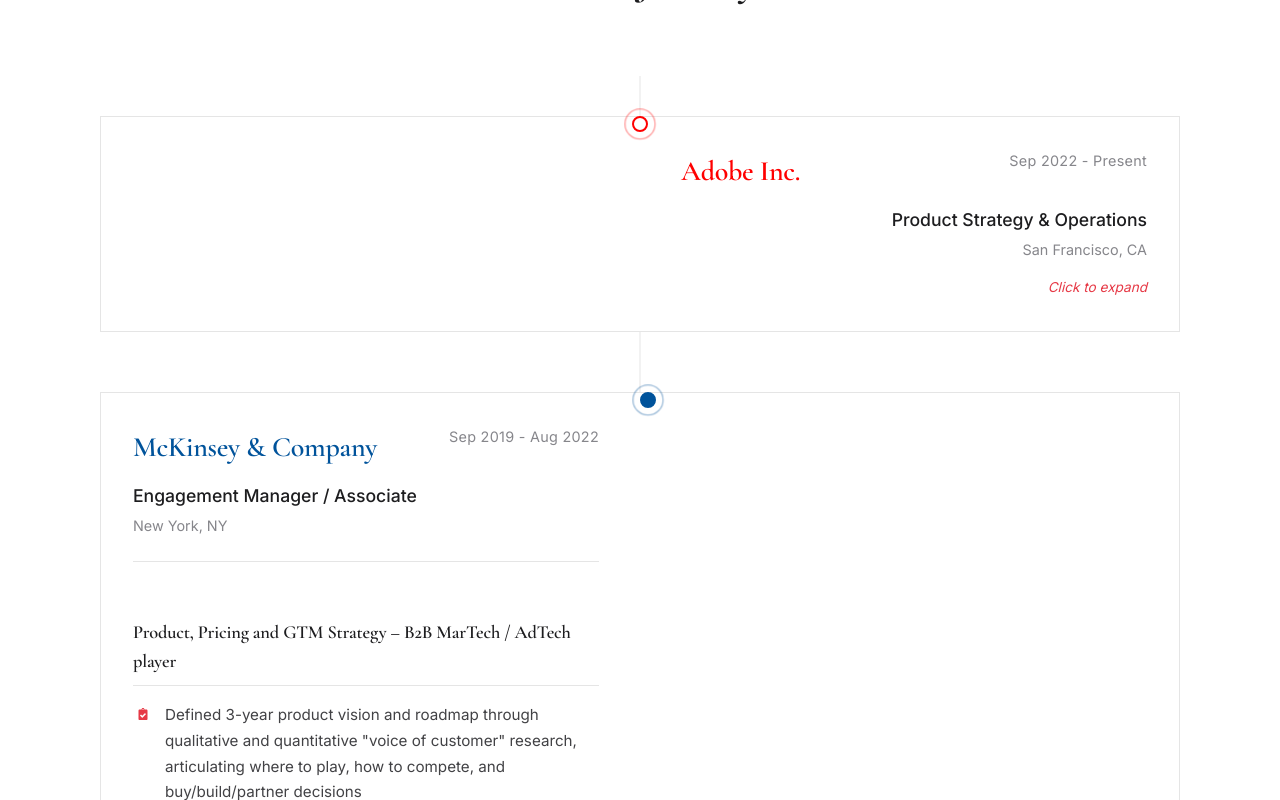
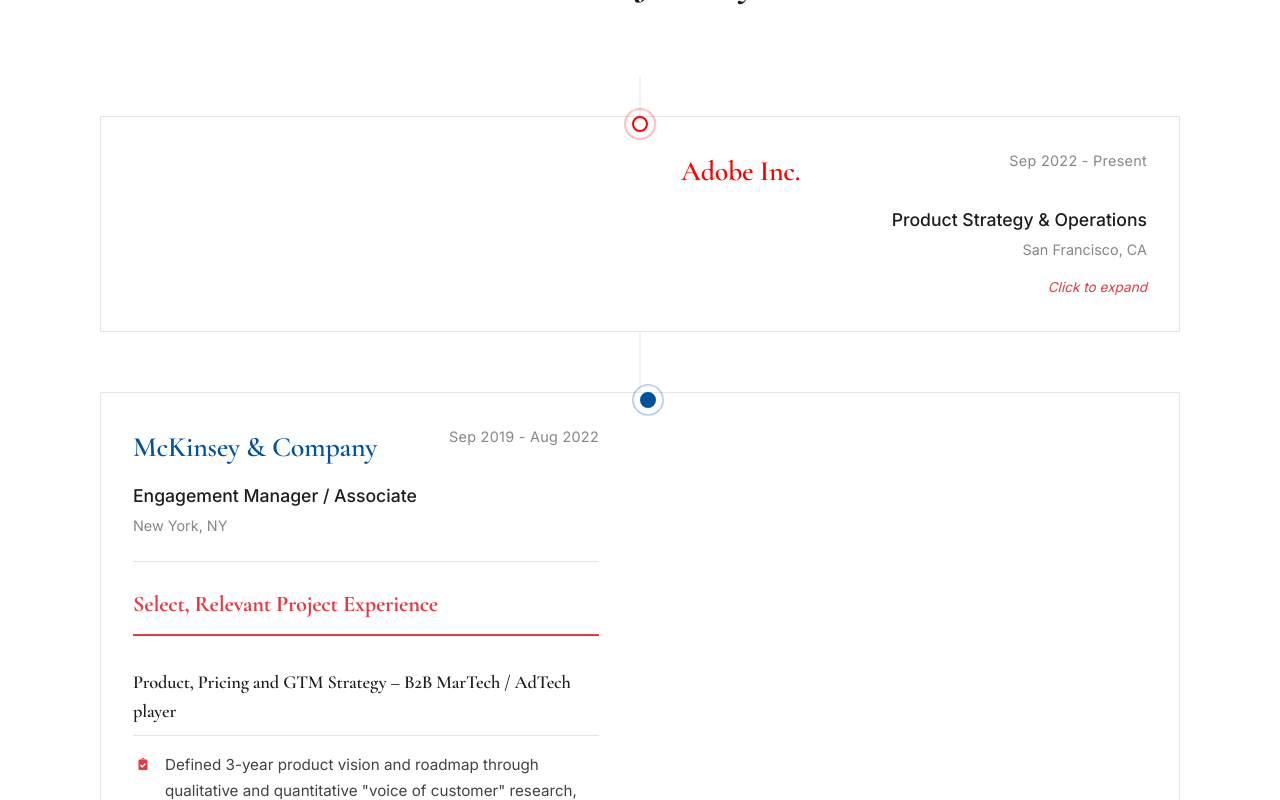
Before and after one commit to sanchitladha/resume-timeline, a React (Vite) app: page / in a window 1280 px wide. Both pictures are taken after a click on the element 640 px from the left and 1226 px from the top of the page. Shown: the part 826-1626 px from the top of the page. Built offline with nearby package versions, Linux system fonts and the light colour scheme.

Commit message:
Add master heading for McKinsey grouped sections

```diff
--- a/src/App.css
+++ b/src/App.css
@@ -450,6 +450,18 @@ body {
   letter-spacing: -0.01em;
 }
 
+.master-heading {
+  font-family: 'Cormorant Garamond', Georgia, serif;
+  font-size: 1.4rem;
+  font-weight: 700;
+  color: var(--primary-color);
+  margin: 0 0 1.5rem 0;
+  padding-bottom: 0.75rem;
+  border-bottom: 2px solid var(--primary-color);
+  letter-spacing: -0.01em;
+  text-transform: none;
+}
+
 .description-item a {
   color: var(--primary-color);
   text-decoration: none;
--- a/src/components/Timeline.tsx
+++ b/src/components/Timeline.tsx
@@ -265,8 +265,10 @@ export const Timeline: React.FC<TimelineProps> = ({ experiences }) => {
                           transition={{ delay: groupIndex * 0.15 }}
                           className="description-group"
                         >
-                          {group.heading && group.items.length > 0 && (
-                            <h5 className="group-heading">{group.heading}</h5>
+                          {group.heading && (
+                            <h5 className={group.items.length === 0 ? "master-heading" : "group-heading"}>
+                              {group.heading}
+                            </h5>
                           )}
                           {group.items.length > 0 && (
                             <ul className="description-list">
```
